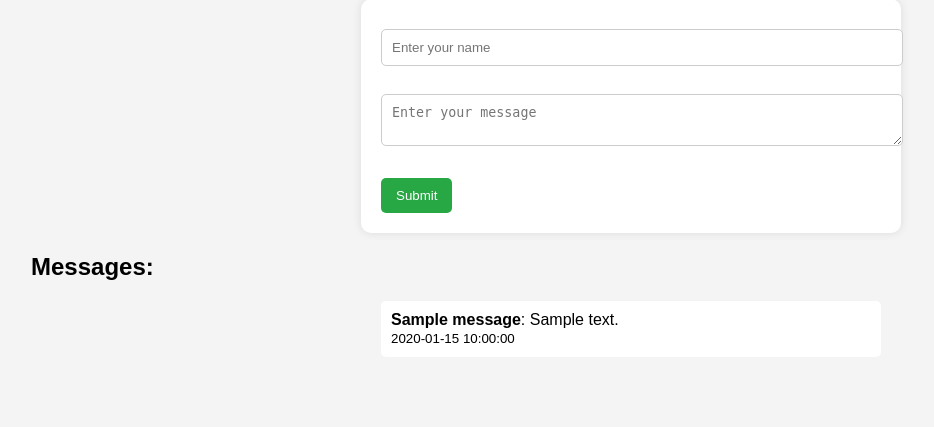
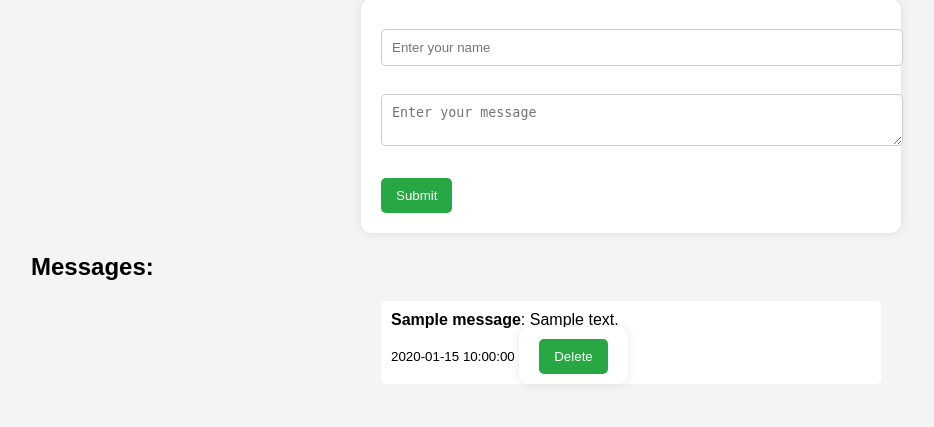
Before and after one commit to thepm-cpu/flask_docker_app, a Flask app: page / in a window 1280 px wide. Shown: the part 99-526 px from the top of the page, without its empty margins (9-943 px from the left). Run offline with Flask 3, Linux system fonts and the light colour scheme; tables that the repository leaves empty hold one stand-in row (values such as "Sample post").

Commit message:
added a delete button

```diff
--- a/app.py
+++ b/app.py
@@ -31,6 +31,13 @@ def index():
 
     messages = Message.query.order_by(Message.timestamp.desc()).all()
     return render_template("index.html", messages=messages)
+@app.route("/delete/<int:message_id>", methods=["POST"])
+def delete_message(message_id):
+    message = Message.query.get_or_404(message_id)
+    db.session.delete(message)
+    db.session.commit()
+    return redirect("/")
+
 
 # ✅ This must come last
 if __name__ == "__main__":
--- a/templates/index.html
+++ b/templates/index.html
@@ -16,13 +16,19 @@
     </form>
 
     <h2>Messages:</h2>
+</ul>
 <ul>
     {% for msg in messages %}
         <li>
             <strong>{{ msg.name }}</strong>: {{ msg.content }}<br>
             <small>{{ msg.timestamp.strftime("%Y-%m-%d %H:%M:%S") }}</small>
+
+            <form method="POST" action="/delete/{{ msg.id }}" style="display:inline;">
+                <button type="submit" onclick="return confirm('Delete this message?')">Delete</button>
+            </form>
         </li>
     {% endfor %}
 </ul>
+
 </body>
 </html>
```
Lines whose indentation alone changed are shown as unchanged.
